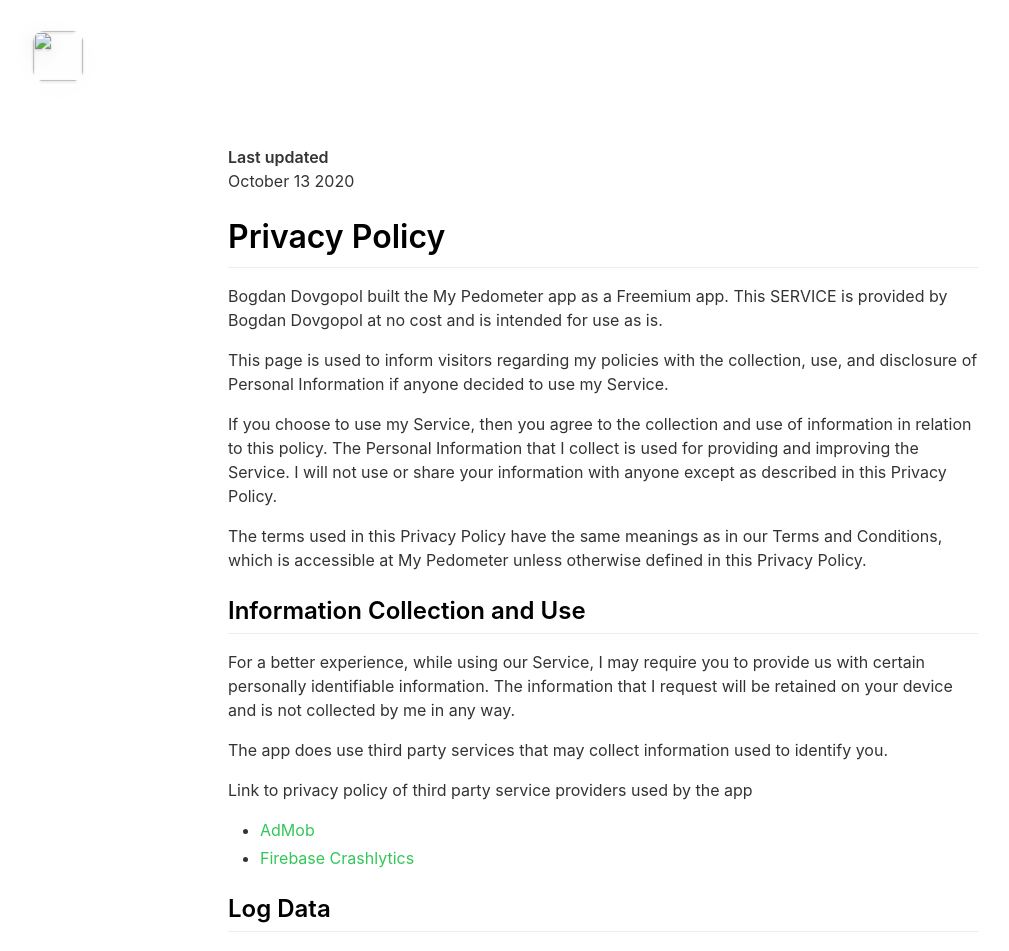
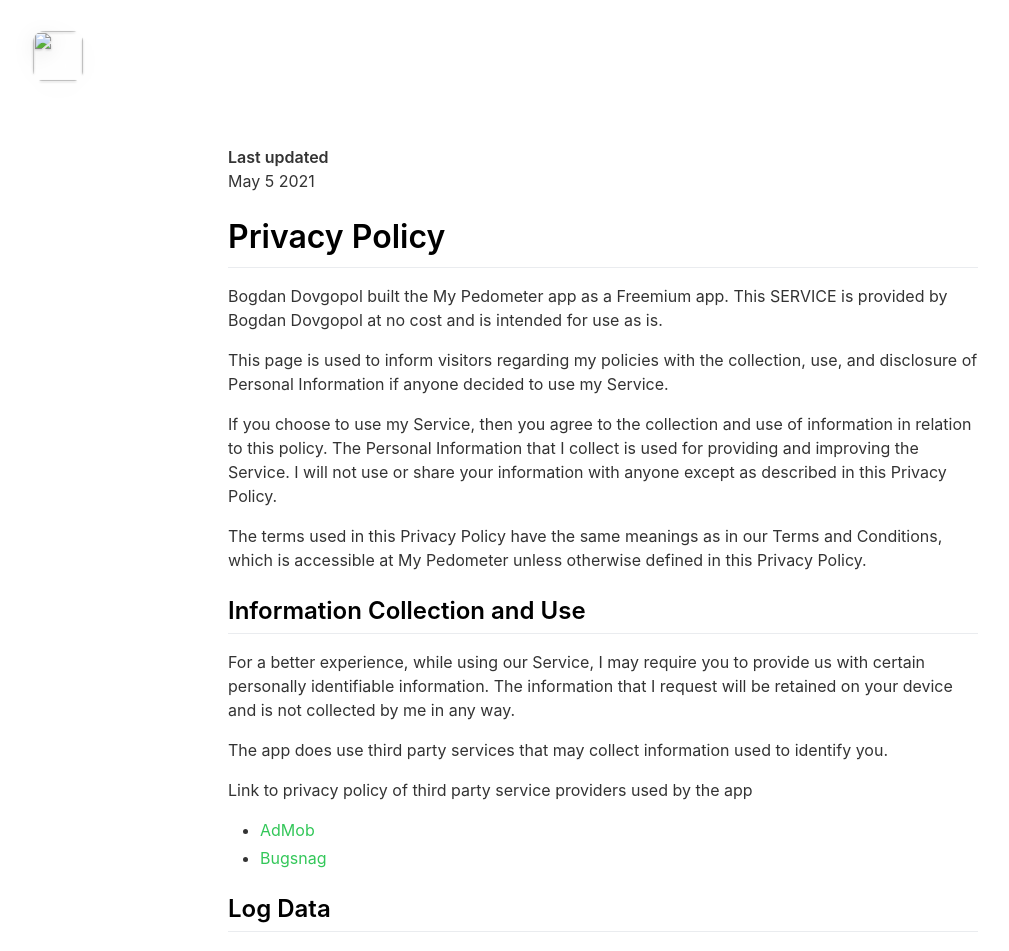
Before and after one commit to bogdandovgopol/mypedometer.app, a Jekyll site: the page built from _pages/privacypolicy.md, in a window 1280 px wide. Shown: the top 951 px of the page, without its empty margins (37-1046 px from the left). Built offline with Jekyll 4.4.1, drawn with Linux system fonts in a browser that asks for light colours; nearby versions of some CDN libraries.

Commit message:
Update privacypolicy.md

```diff
--- a/_pages/privacypolicy.md
+++ b/_pages/privacypolicy.md
@@ -5,7 +5,7 @@ include_in_header: false
 ---
 
 **Last updated**
-October 13 2020
+May 5 2021
 
 # Privacy Policy
 
@@ -27,7 +27,7 @@ Link to privacy policy of third party service providers used by the app
 
 *   [AdMob](https://support.google.com/admob/answer/6128543?hl=en)
 <!--- *   [Google Analytics for Firebase](https://firebase.google.com/policies/analytics) --->
-*   [Firebase Crashlytics](https://firebase.google.com/support/privacy/)
+*   [Bugsnag](https://docs.bugsnag.com/legal/privacy-policy/)
 
 ## Log Data
 
```
